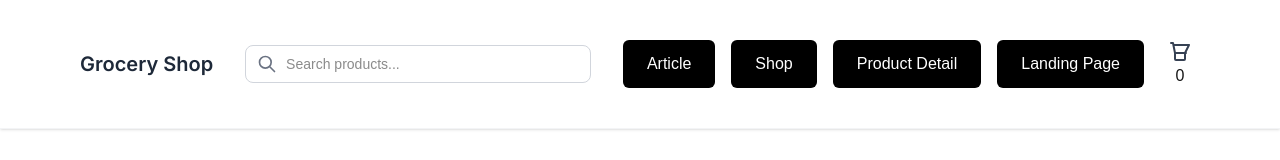
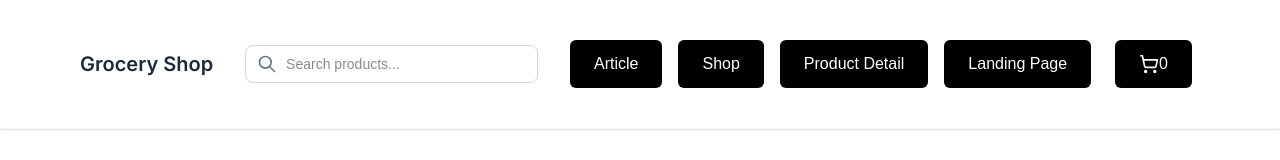
Before and after one commit to Aniltmg463/type-app, a Next.js app: page / in a window 1280 px wide. Shown: the top 160 px of the page. Built offline with nearby package versions, Linux system fonts and the light colour scheme.

Commit message:
refactor CartIcon component to use ShoppingCart from lucide-react; enhance styling for better visibility and user experience

```diff
--- a/app/components/Header.tsx
+++ b/app/components/Header.tsx
@@ -1,5 +1,6 @@
 'use client'
 
+import { ShoppingCart } from 'lucide-react';
 import Link from 'next/link';
 import { useRouter } from 'next/navigation';
 import { useState } from 'react';
@@ -32,10 +33,11 @@ const SearchIcon = () => (
 
 // Cart Icon Component
 const CartIcon = ({ count }: { count?: number }) => (
-  <div className="relative">
-    <svg className="w-6 h-6 text-gray-700" fill="none" stroke="currentColor" viewBox="0 0 24 24">
+  <div className="relative bg-product-button-bg text-product-button-text px-3 sm:px-4 lg:px-6 py-2 lg:py-3 rounded-md text-xs sm:text-sm lg:text-base font-inter font-medium hover:opacity-90 hover:scale-105 transition-all duration-200 whitespace-nowrap flex items-center justify-center">
+    {/* <svg className="w-6 h-6 text-gray-700" fill="none" stroke="currentColor" viewBox="0 0 24 24">
       <path strokeLinecap="round" strokeLinejoin="round" strokeWidth={2} d="M3 3h2l.4 2M7 13h10l4-8H5.4m1.6 8L5 3H3m4 10v6a1 1 0 001 1h8a1 1 0 001-1v-6m-9 0h10" />
-    </svg>
+    </svg> */}
+    <ShoppingCart className="w-5 h-5" />
     {count && count > 0 && (
       <span className="absolute -top-2 -right-2 bg-red-500 text-white text-xs rounded-full h-5 w-5 flex items-center justify-center">
         {count > 99 ? '99+' : count}
```
